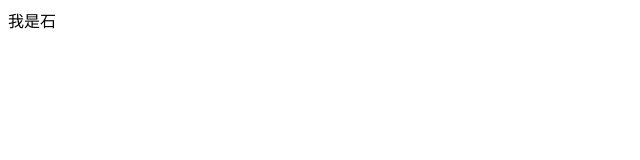
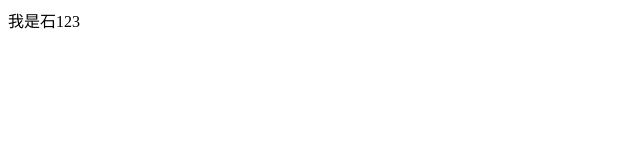
Before and after one commit to Shivers9/Syk123.github.io, a plain HTML site: page index.html in a window 1280 px wide. Shown: the full height of the page, 0-640 px from the left. Drawn offline with Linux system fonts and the light colour scheme.

Commit message:
Update index.html

```diff
--- a/index.html
+++ b/index.html
@@ -7,6 +7,6 @@
     <title>Document</title>
 </head>
 <body>
-    我是石
+    我是石123
 </body>
 </html>
```
